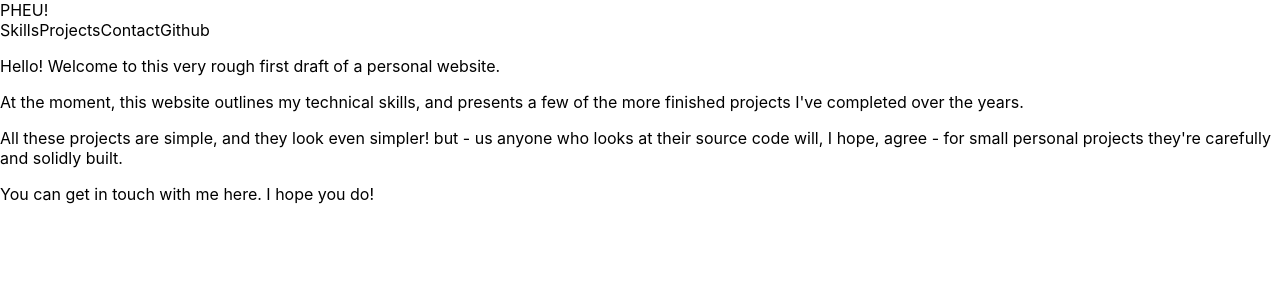
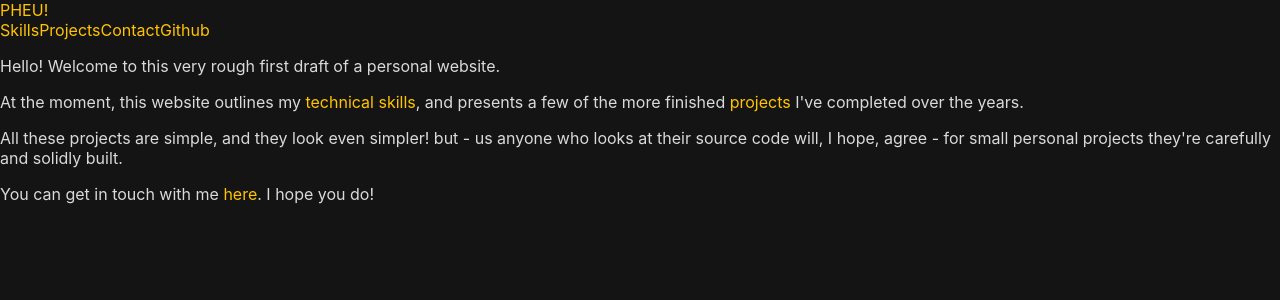
Before and after one commit to circius/pheu-next, a Next.js app: page / in a window 1280 px wide. Shown: the top 300 px of the page. Built offline with nearby package versions, Linux system fonts and the light colour scheme.

Commit message:
move to scss for vars

```diff
--- a/package.json
+++ b/package.json
@@ -18,6 +18,7 @@
     "remark-html": "^13.0.1"
   },
   "devDependencies": {
-    "prettier": "^2.2.1"
+    "prettier": "^2.2.1",
+    "sass": "^1.32.7"
   }
 }
--- a/pages/_app.js
+++ b/pages/_app.js
@@ -1,5 +1,5 @@
 
-import '../styles/globals.css'
+import '../styles/globals.scss'
 
 
 function MyApp({ Component, pageProps }) {
--- a/styles/globals.css
+++ b/styles/globals.scss
@@ -1,14 +1,20 @@
+$bgcolor: #141414;
+$textcolor: #dadada;
+$highlight: #ffc400;
 html,
 body {
   padding: 0;
   margin: 0;
   font-family: -apple-system, BlinkMacSystemFont, Segoe UI, Roboto, Oxygen,
     Ubuntu, Cantarell, Fira Sans, Droid Sans, Helvetica Neue, sans-serif;
+  background-color: $bgcolor;
+  color: $textcolor;
 }
 
 a {
   color: inherit;
   text-decoration: none;
+  color: $highlight;
 }
 
 * {
```
Also changed, not shown: pages/projects/.#byo-yomi.md (deleted, +0 -1 lines), 1 other file (tests, documents, lock files or other folders).
